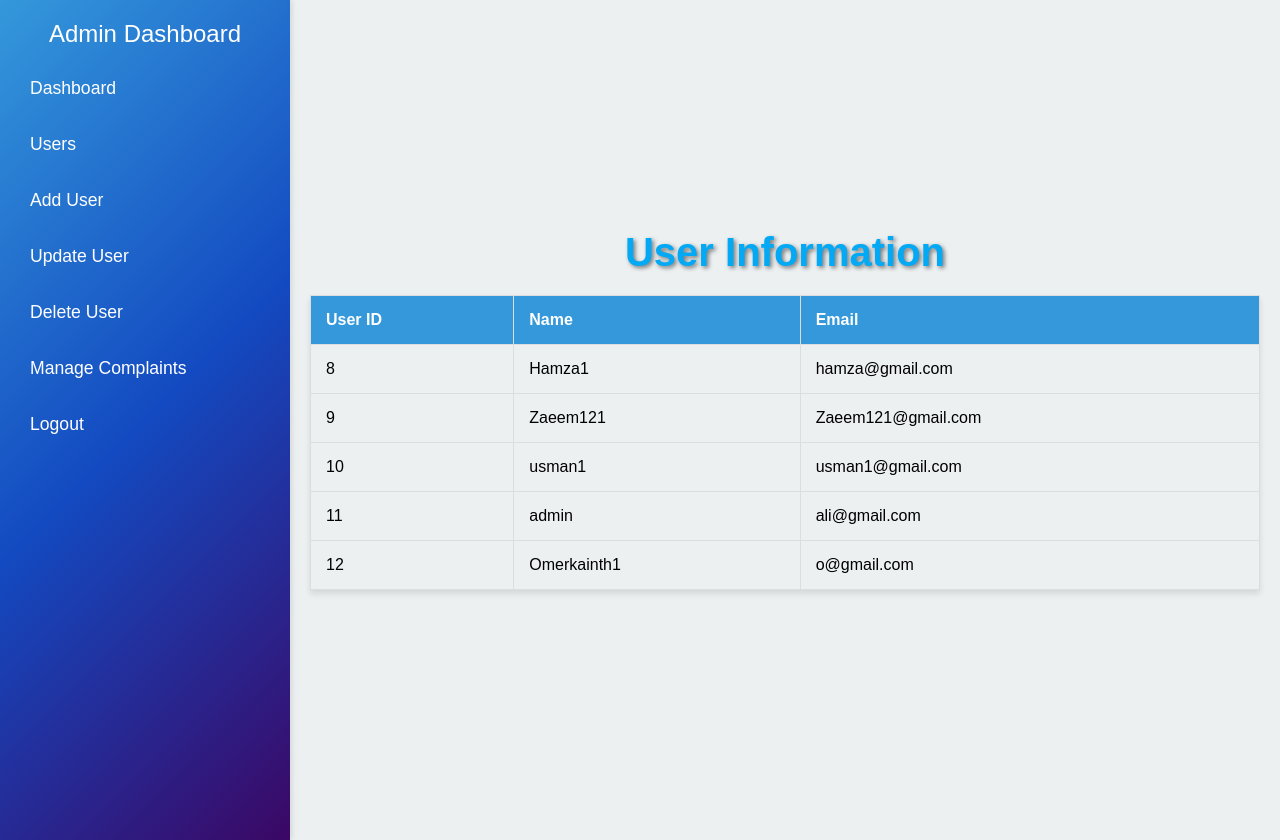
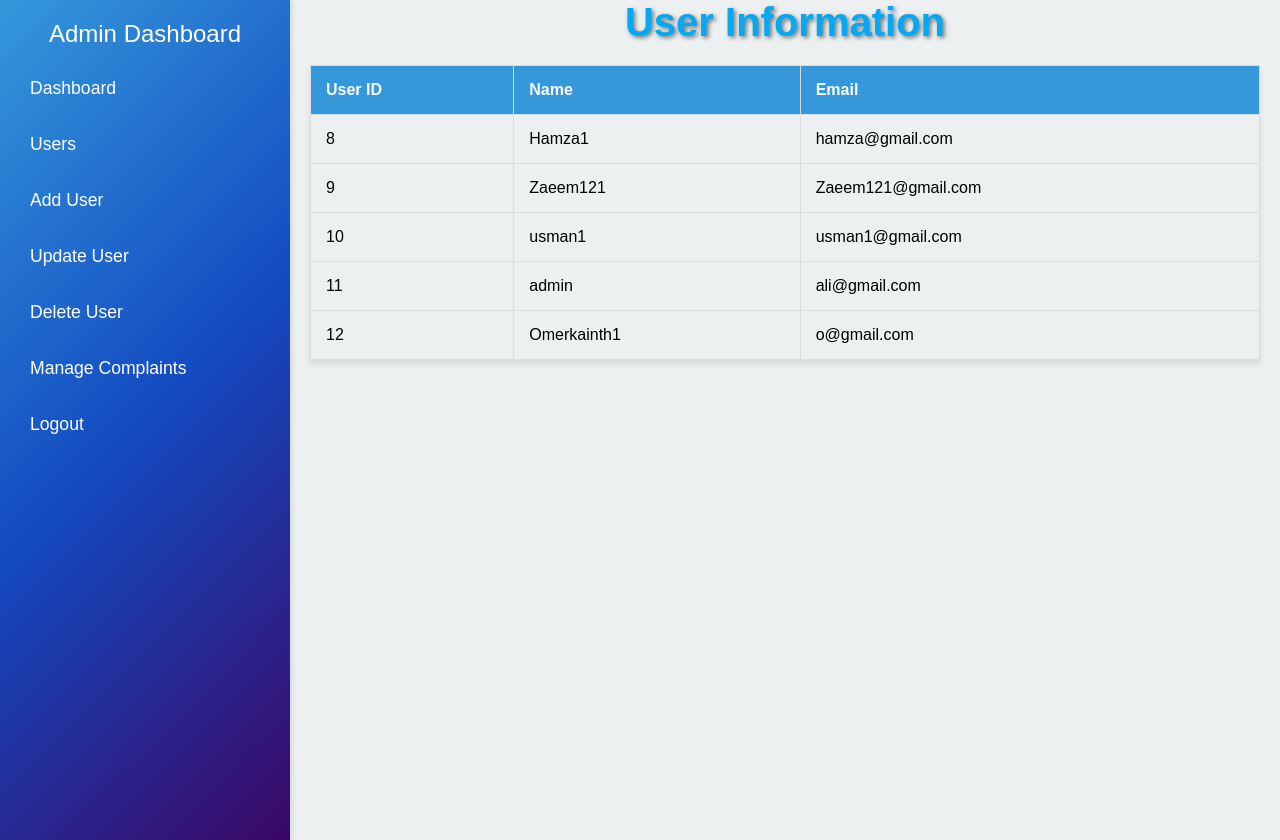
Before and after one commit to HamzaSajjad141/FYP_OASIS_LEARNING, a Django app: page /Users/ in a window 1280 px wide. Run offline with Django 4.2, Linux system fonts and the light colour scheme; a user stored in the database is signed in; data comes from the database, SQL or seed files in the repository; both versions use the stored data as it was after the commit.

Commit message:
fix user.html

```diff
--- a/oasisProject/oasisApp/templates/users.html
+++ b/oasisProject/oasisApp/templates/users.html
@@ -73,6 +73,7 @@
             justify-content: center;
             align-items: center;
             flex-direction: column;
+            align-self: flex-start; /* Add this line */
         }
 
         .title {
```
Also changed, not shown: oasisProject/db.sqlite3.
